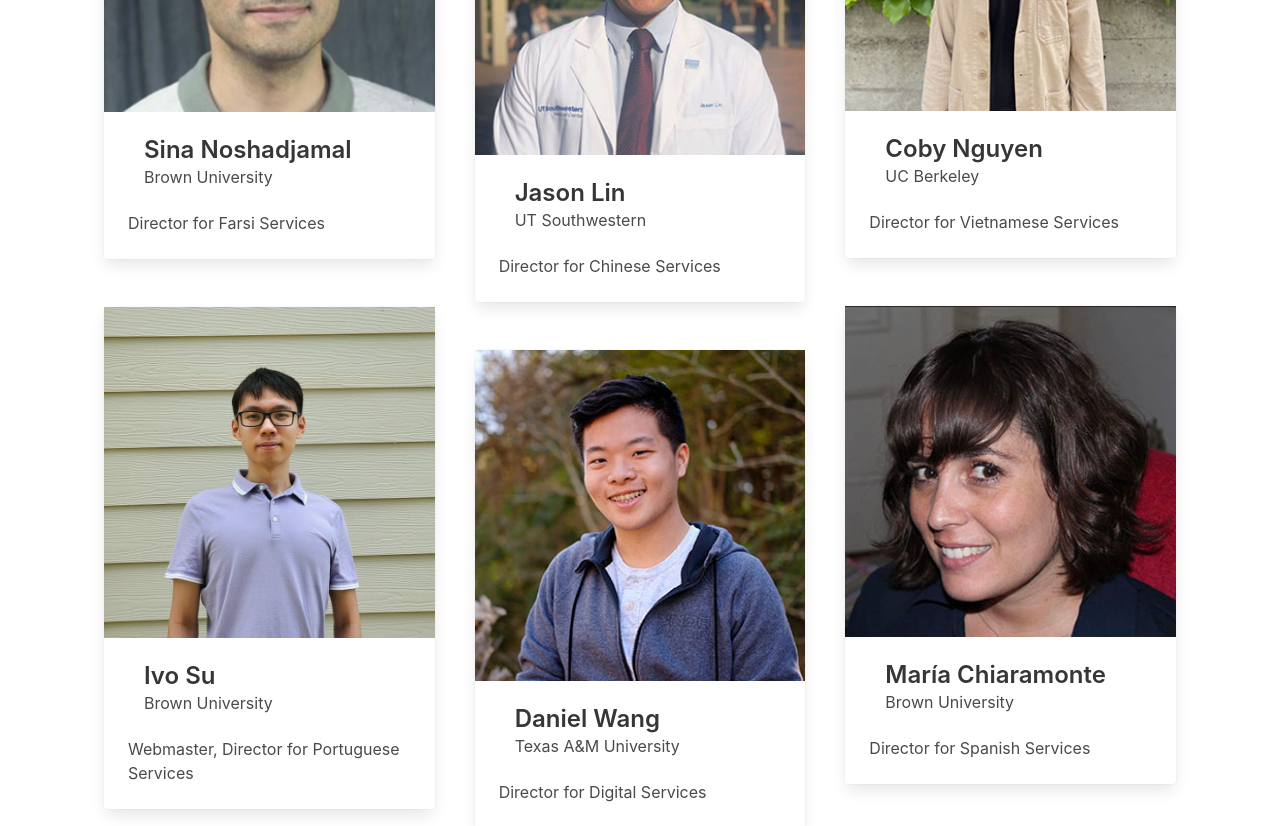
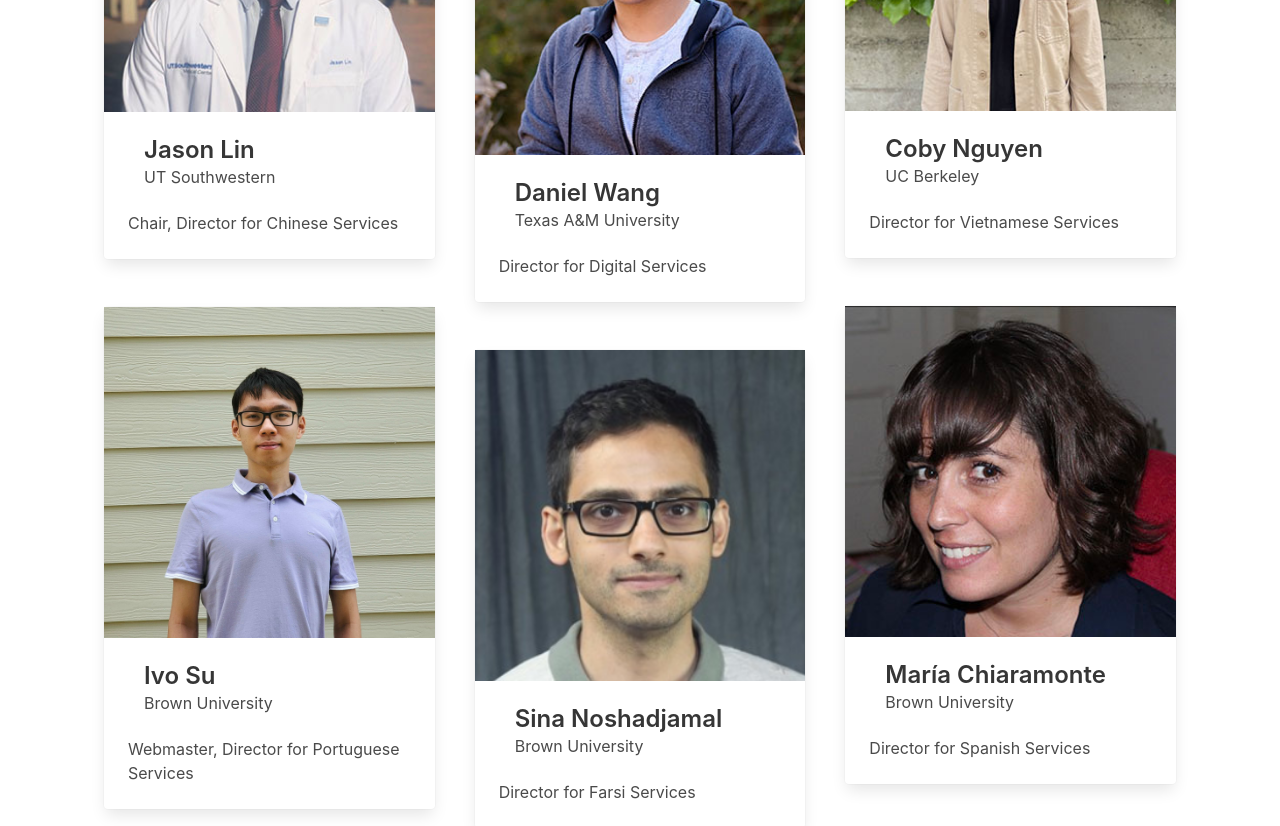
Before and after one commit to suivo2001/mlap-react, a React (Create React App) app: page /about in a window 1280 px wide. Shown: the part 1340-2166 px from the top of the page. Built offline with nearby package versions, Linux system fonts and the light colour scheme; no server answers; what google-maps-react, react-geocode would draw is missing.

Commit message:
Update About.js

```diff
--- a/src/pages/About.js
+++ b/src/pages/About.js
@@ -32,14 +32,14 @@ const About = () => {
                         <div className='columns'>
                             <div className='column'>
                                 <PeopleCard name='John Lin' location="Brown University" content="Executive Director" image={JohnLinImage} />
-                                <PeopleCard name='Sina Noshadjamal' location="Brown University" content="Director for Farsi Services" image={SinaNoshadjamalImage} />
+                                <PeopleCard name='Jason Lin' location="UT Southwestern" content="Chair, Director for Chinese Services" image={JasonLinImage} />
                                 <PeopleCard name='Ivo Su' location="Brown University" content="Webmaster, Director for Portuguese Services" image={IvoSuImage} />
                             </div>
 
                             <div className='column'>
                                 <PeopleCard name='Manusree Bhatter' location="UT Dallas" content="Director for Telugu Services" image={ManusreeBhatterImage} />
-                                <PeopleCard name='Jason Lin' location="UT Southwestern" content="Director for Chinese Services" image={JasonLinImage} />
                                 <PeopleCard name='Daniel Wang' location="Texas A&M University" content="Director for Digital Services" image={DanielWangImage} />
+                                <PeopleCard name='Sina Noshadjamal' location="Brown University" content="Director for Farsi Services" image={SinaNoshadjamalImage} />
 
                             </div>
                             <div className='column'>
```
